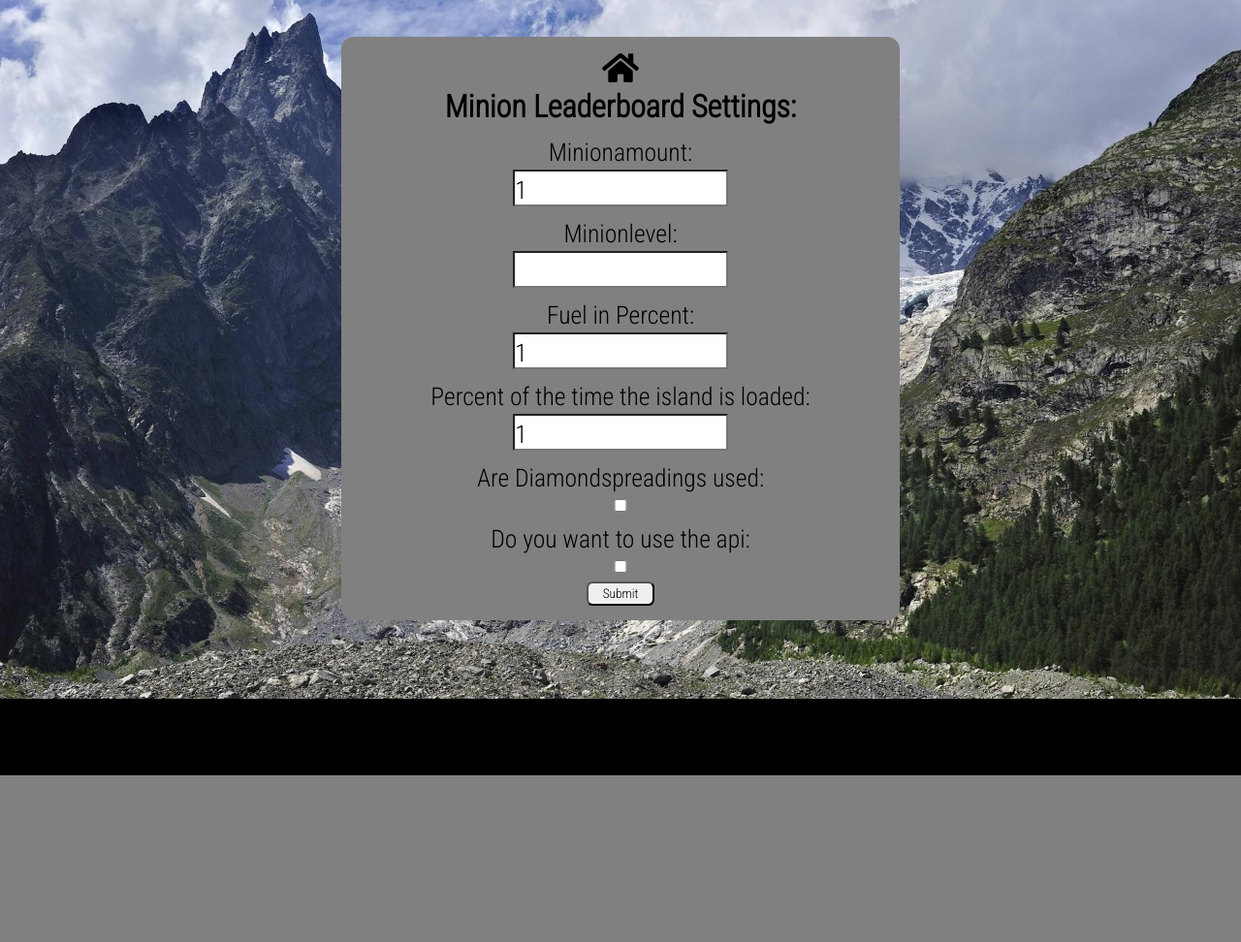
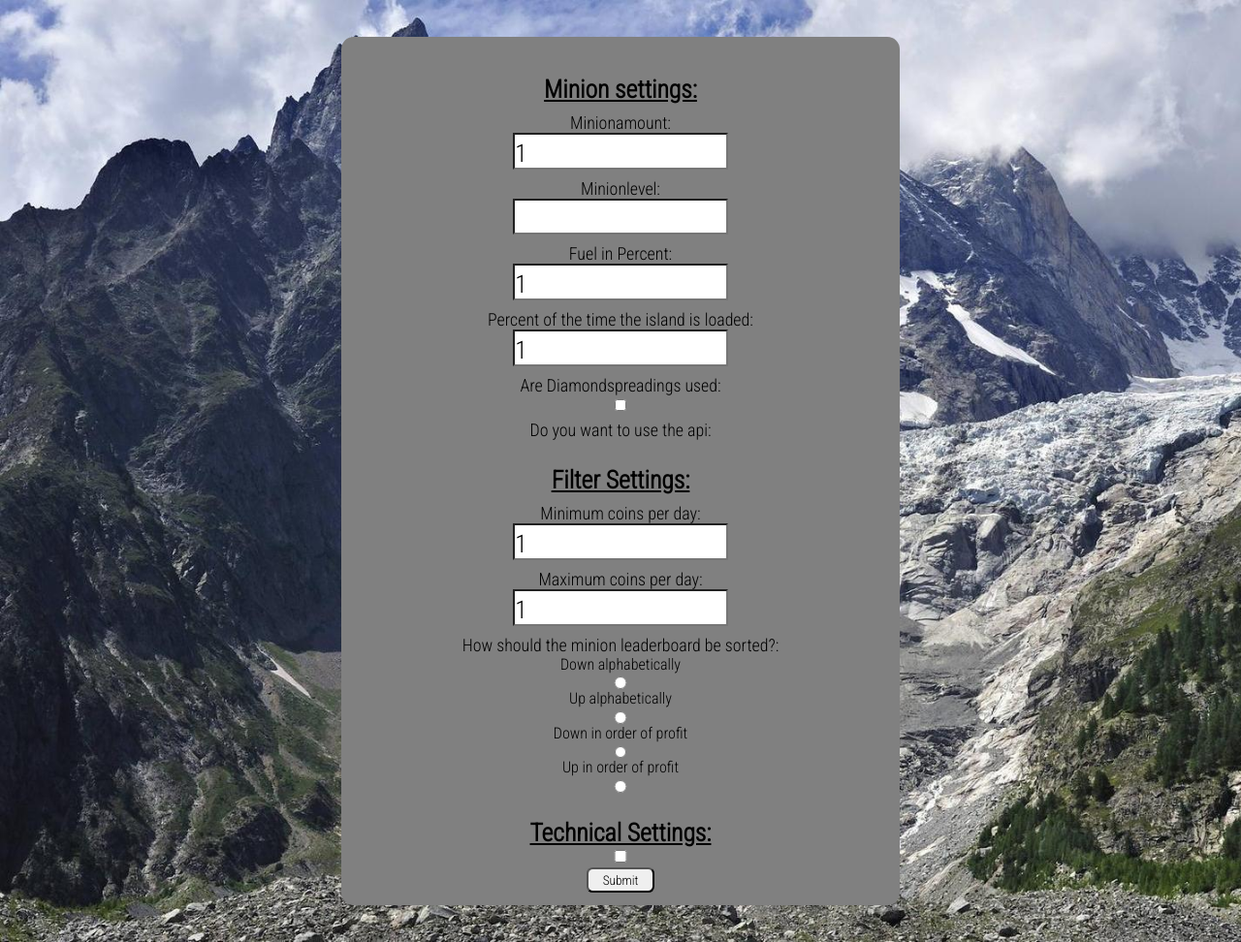
Before and after one commit to NZumbusch/minion-leaderboard, a PHP site: page /settings.php in a window 1280 px wide. Shown: the whole page at 97% size. Before the commit the page ends 800 px from the top, so only its background shows below. Run offline with PHP 8.4, Linux system fonts and the light colour scheme; the visitor is signed in with stand-in values (Sample User, id 1).

Commit message:
Added ability to sort and require min. or max. profits, Cleaned up code

```diff
--- a/settings.php
+++ b/settings.php
@@ -18,10 +18,7 @@ session_start();
 
 
         <form action="includes/change_settings.inc.php" id="settings" method="get">
-            <div class="container">
-                <a class="home" href="index.php"><img src="src/img/home-solid.svg" alt="home"></img></a>
-                <h1>Minion Leaderboard Settings: </h1>
-            </div>
+            <h3>Minion settings:</h3>
             <label class="label" for="amount" form="settings">Minionamount: </label>
             <?php  echo '<input class="input" type="number" name="amount" id="amount" min="1" max="24" value='.$_SESSION["amount"].' required>'?>
             <label class="label" for="level" form="settings">Minionlevel: </label>
@@ -39,8 +36,26 @@ session_start();
                 }
             ?>
             <label class="label" for="api" form="settings">Do you want to use the api: </label>
+
+            <h3>Filter Settings:</h3>
+            <label class="label" for="min" form="settings">Minimum coins per day: </label>
+            <?php echo '<input class="input" type="number" name="min" id="min" min="0" max="999999999999" value='.$_SESSION["min"].' required>'?>
+            <label class="label" for="max" form="settings">Maximum coins per day: </label>
+            <?php echo '<input class="input" type="number" name="max" id="max" min="0" max="999999999999" value='.$_SESSION["max"].' required>'?>
+            <label class="label" for="sort" form="settings">How should the minion leaderboard be sorted?: </label>
+            <p class="sort">Down alphabetically</p>
+            <input type="radio" class="checkbox" name="sort" id="sort" value="a-down">
+            <p class="sort">Up alphabetically</p>
+            <input type="radio" class="checkbox" name="sort" id="sort" value="a-up">
+            <p class="sort">Down in order of profit</p>
+            <input type="radio" class="checkbox" name="sort" id="sort" value="c-dow">
+            <p class="sort">Up in order of profit</p>
+            <input type="radio" class="checkbox" name="sort" id="sort" value="c-up">
+
+            <h3>Technical Settings:</h3>
             <?php
                 if (!($_SESSION["api"] == "false")) {
+                    echo '<label class="label" for="api" form="settings">Should the api be used? </label>';
                     echo '<input class="checkbox" type="checkbox" name="api" id="api" checked value="on">';
                 } else {
                     echo '<input class="checkbox" type="checkbox" name="api" id="api">';
--- a/styles/settings.css
+++ b/styles/settings.css
@@ -15,12 +15,11 @@ body {
 form {
     background-color: gray;
     width: 45vw;
-    height: 45vw;
+    height: auto;
     text-align: center;
     padding-top: 1vw;
     border-radius: 1vw;
-    margin: 0 auto;
-    margin-top: 3vw;
+    margin: 3vw auto;
     display: flex;
     flex-direction: column;
     justify-content: space-around;
@@ -28,10 +27,6 @@ form {
     padding-bottom: 1vw;
 }
 
-form > h1 {
-    color: white;
-    font-size: 3vw;
-}
 
 #diamondspreading:hover {
     cursor: move;
@@ -50,7 +45,14 @@ form > h1 {
 
 .label {
     padding-top: 0.7vw;
+    font-size: 1.4vw;
+}
+
+form h3 {
+    padding-top: 2vw;
     font-size: 2vw;
+    font-weight: bold;
+    text-decoration: underline;
 }
 
 .checkbox {
@@ -73,16 +75,6 @@ form > h1 {
     border-radius: 0.5vw;
 }
 
-.home > img {
-    text-align: center;
-    max-width: 3vw;
-    padding: 0;
-}
-
-.home {
-    text-align: center;
-}
-
 
 
 
```
Also changed, not shown: includes/change_settings.inc.php (+12 -0 lines), includes/minion_leaderboard.inc.js (+40 -14 lines), index.php (+69 -18 lines).
